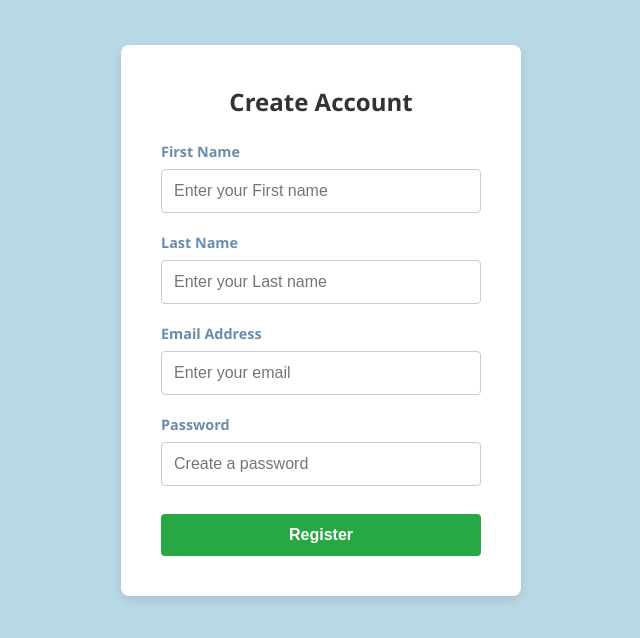
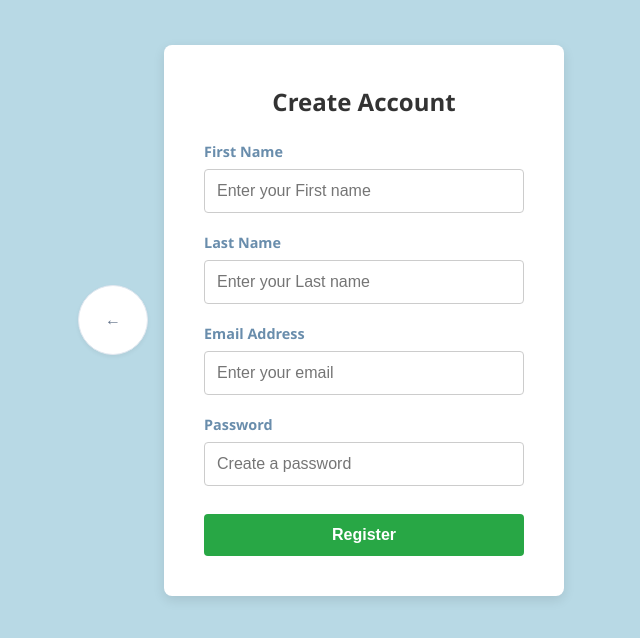
Before and after one commit to Freeuni-OOP/final-project-oop-final-project-tm, a React app in the folder frontend/: page /register in a window 1280 px wide. Shown: the top 638 px of the page, without its empty margins (319-959 px from the left). Built offline with nearby package versions, Linux system fonts and the light colour scheme; no server answers; the HTML template or start-up script is replaced by a standard one.

Commit message:
added a home button to register and login

```diff
--- a/frontend/src/components/Register_Login/Login.css
+++ b/frontend/src/components/Register_Login/Login.css
@@ -4,6 +4,7 @@
     align-items: center;
     min-height: 80vh;
     font-family: 'Segoe UI', Tahoma, Geneva, Verdana, sans-serif;
+    gap: 16px;
 }
 
 .login-card {
@@ -30,6 +31,37 @@
     text-align: center;
     line-height: 1.4;
 }
+
+
+.go-back-link {
+    text-decoration: none;
+}
+
+.go-back-button {
+    width: 70px;
+    height: 70px;
+    min-width: 40px;
+    border-radius: 50%;
+    border: 1px solid #e2e8f0;
+    background-color: #ffffff;
+    display: flex;
+    justify-content: center;
+    align-items: center;
+    cursor: pointer;
+    box-shadow: 0 2px 4px rgba(0, 0, 0, 0.05);
+    font-size: 16px;
+    color: #64748b;
+    transition: background-color 0.2s, color 0.2s;
+}
+
+
+.go-back-button:hover {
+    background-color: #e2e8f0;
+    color: #0f172a;
+    border-color: #94a3b8;
+}
+
+
 
 .input-group {
     margin-bottom: 1.25rem;
@@ -72,7 +104,7 @@
 .login-btn {
     width: 100%;
     padding: 0.75rem;
-    background-color: #007bff;
+    background-color: #28a745;
     color: white;
     border: none;
     border-radius: 4px;
@@ -84,7 +116,7 @@
 }
 
 .login-btn:hover {
-    background-color: #0056b3;
+    background-color: #218838;
 }
 
 .alert {
--- a/frontend/src/components/Register_Login/Login.jsx
+++ b/frontend/src/components/Register_Login/Login.jsx
@@ -1,5 +1,5 @@
 import { useState } from 'react';
-import { useOutletContext, useNavigate } from 'react-router-dom';
+import {useOutletContext, useNavigate, Link} from 'react-router-dom';
 import VerifyForm from './VerifyForm';
 import './Login.css';
 
@@ -82,6 +82,11 @@ const Login = () => {
 
     return (
         <div className="login-container">
+            <div className={"go-back-div"}>
+                <Link to={"/"} className={"go-back-link"}>
+                    <button className={"go-back-button"}> ← </button>
+                </Link>
+            </div>
             <div className="login-card">
                 {errorMessage && <div className="alert error">{errorMessage}</div>}
                 {successMessage && <div className="alert success">{successMessage}</div>}
--- a/frontend/src/components/Register_Login/Register.css
+++ b/frontend/src/components/Register_Login/Register.css
@@ -4,6 +4,7 @@
     align-items: center;
     min-height: 80vh;
     font-family: 'Segoe UI', Tahoma, Geneva, Verdana, sans-serif;
+    gap: 16px;
 }
 
 .register-card {
@@ -30,6 +31,35 @@
     text-align: center;
     line-height: 1.4;
 }
+
+.go-back-link {
+    text-decoration: none;
+}
+
+.go-back-button {
+    width: 70px;
+    height: 70px;
+    min-width: 40px;
+    border-radius: 50%;
+    border: 1px solid #e2e8f0;
+    background-color: #ffffff;
+    display: flex;
+    justify-content: center;
+    align-items: center;
+    cursor: pointer;
+    box-shadow: 0 2px 4px rgba(0, 0, 0, 0.05);
+    font-size: 16px;
+    color: #64748b;
+    transition: background-color 0.2s, color 0.2s;
+}
+
+
+.go-back-button:hover {
+    background-color: #e2e8f0;
+    color: #0f172a;
+    border-color: #94a3b8;
+}
+
 
 .input-group {
     margin-bottom: 1.25rem;
@@ -71,8 +101,8 @@
     padding: 0.75rem;
     background-color: #28a745;
     color: white;
+    border-radius: 4px;
     border: none;
-    border-radius: 4px;
     font-size: 1rem;
     font-weight: bold;
     cursor: pointer;
--- a/frontend/src/components/Register_Login/Register.jsx
+++ b/frontend/src/components/Register_Login/Register.jsx
@@ -1,5 +1,5 @@
 import { useState } from 'react';
-import { useOutletContext, useNavigate } from 'react-router-dom';
+import {useOutletContext, useNavigate, Link} from 'react-router-dom';
 import RegisterForm from './RegisterForm';
 import VerifyForm from './VerifyForm';
 import './Register.css';
@@ -77,6 +77,11 @@ const Register = () => {
 
     return (
         <div className="register-container">
+            <div className={"go-back-div"}>
+                <Link to={"/"} className={"go-back-link"}>
+                    <button className={"go-back-button"}> ← </button>
+                </Link>
+            </div>
             <div className="register-card">
                 {errorMessage && <div className="alert error">{errorMessage}</div>}
                 {successMessage && <div className="alert success">{successMessage}</div>}
--- a/frontend/src/components/Register_Login/RegisterForm.jsx
+++ b/frontend/src/components/Register_Login/RegisterForm.jsx
@@ -1,3 +1,5 @@
+import {Link} from "react-router-dom";
+
 const RegisterForm = ({first_name, setFirst_name,
                           last_name, setLast_name,
                           email, setEmail,
```
